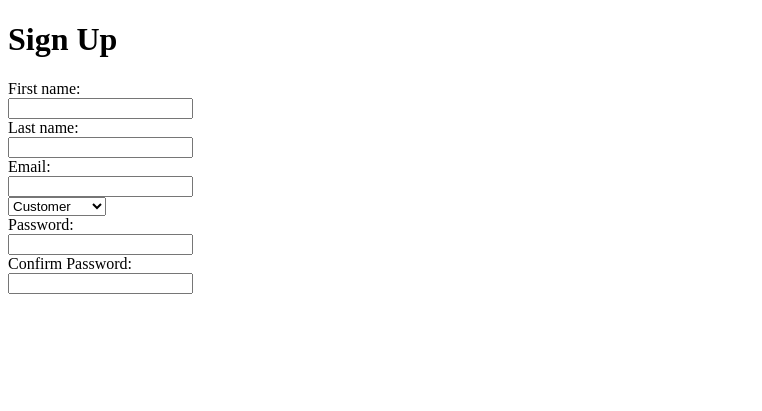
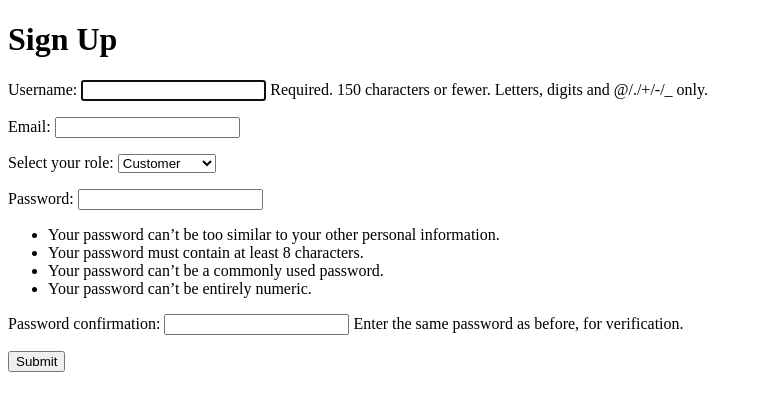
Before and after one commit to XLmT09/RestrauntApplication, a Django app: template project/account/templates/account/signup.html in a window 1280 px wide. Shown: the top 411 px of the page, without its empty margins (0-762 px from the left). Run offline with Django 4.2, Linux system fonts and the light colour scheme; the template is opened without the code that fills it: values that come from a table or form of the project are taken from there, others are empty.

Commit message:
Clean up code in sign up html
Instead of writing out a whole html form from scratch i use the built in
django form.

```diff
--- /dev/null
+++ b/project/account/forms.py
@@ -0,0 +1,31 @@
+from django import forms
+from django.contrib.auth.models import User
+from django.contrib.auth.forms import UserCreationForm
+
+'''
+When creating drop down list option for the form class, it must be a
+list of tuples. First param is the key and the the second param
+is the text that will be shown on the webpage.
+'''
+ROLES = [
+        ('customer', 'Customer'),
+        ('kitchenStaff', 'Kitchen Staff'),
+        ('waiter', 'Waiter')
+        ]
+
+'''
+This class creates a UserRegistration from which inherits from the
+UserCreationForm, by default the UserCreationForm has a username,
+password and confirm password field.
+This class will inherit this form but also add extra fields.
+'''
+class UserRegisterForm(UserCreationForm):
+    # Email field
+    email = forms.EmailField()
+    #Drop down list field
+    role = forms.CharField(label = 'Select your role:', widget = forms.Select(choices = ROLES))
+
+    # This class states which model should be used to create this form
+    class Meta:
+        model = User
+        fields = ['username', 'email', 'role', 'password1', 'password2']
--- a/project/account/templates/account/signup.html
+++ b/project/account/templates/account/signup.html
@@ -7,25 +7,11 @@
   <body>
     <h1>Sign Up</h1>
 
-    <form>
-      <label for="reg-fname">First name:</label><br />
-      <input type="text" id="reg-fname" name="reg-fname" /><br />
-      <label for="reg-lname">Last name:</label><br />
-      <input type="text" id="reg-lname" name="reg-lname" /><br />
-      <label for="reg-email">Email:</label><br />
-      <input type="email" id="reg-email" name="reg-email" /><br />
+    <form method="POST">
+      <!-- Use csrf_token to add security to the registration-->
+      {% csrf_token %} {{ form.as_p }}
 
-      <select name="reg-role" id="reg-user-role">
-        <option value="customer">Customer</option>
-        <option value="waiter">Waiter</option>
-        <option value="staff">Kitchen Staff</option>
-      </select>
-
-      <br />
-      <label for="reg-pwd">Password:</label><br />
-      <input type="password" id="reg-pwd" name="reg-pwd" /><br />
-      <label for="reg-cpwd">Confirm Password:</label><br />
-      <input type="password" id="reg-cpwd" name="reg-cpwd" /><br />
+      <button type="submit">Submit</button>
     </form>
   </body>
 </html>
```
